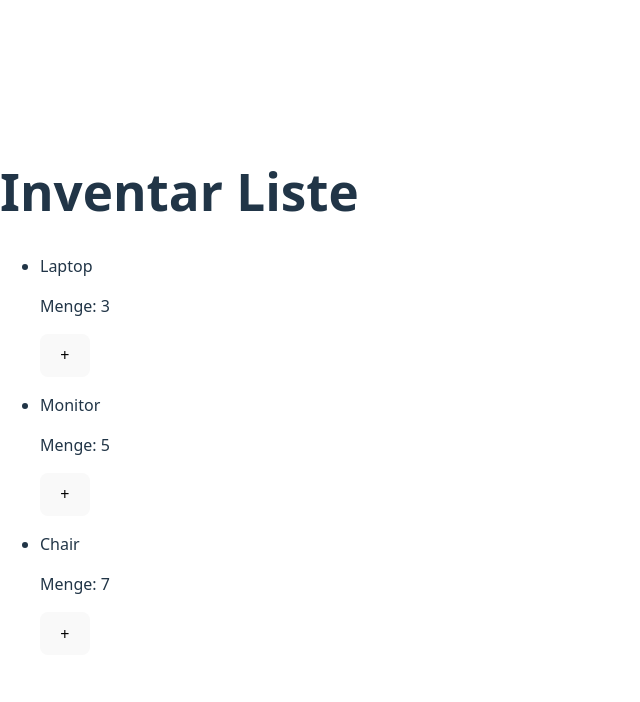
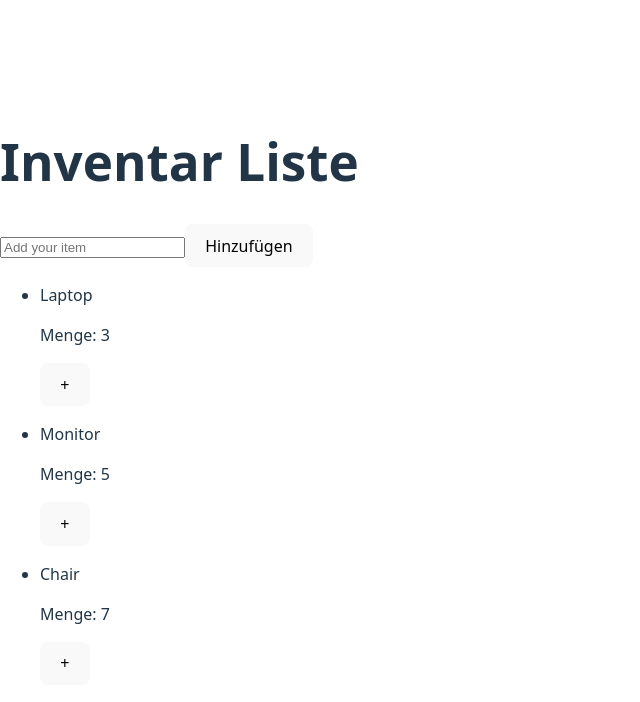
Before and after one commit to khanlifts/inventory-kata, a React (Vite) app: page / in a window 1280 px wide. Shown: the top 702 px of the page, without its empty margins (0-640 px from the left). Built offline with nearby package versions, Linux system fonts and the light colour scheme.

Commit message:
Stufe 3: AddItemForm mit Lifting State Up + generateId Helper

```diff
--- a/src/App.tsx
+++ b/src/App.tsx
@@ -2,6 +2,8 @@ import './index.css';
 import InventoryList from "./components/InventoryList.tsx";
 import { useState } from "react";
 import type { Item } from "./utilities/interfaces.ts";
+import AddItemForm from "./components/AddItemForm.tsx";
+import { generateId } from "./utilities/helper-functions.ts";
 
 function App() {
   const [items, setItems] = useState<Item[]>([
@@ -14,9 +16,15 @@ function App() {
     setItems(prev => prev.map(item => item.id === id ? { ...item, quantity: item.quantity + 1 } : item))
   }
 
+  const addItem = (name: string) => {
+    const newId = generateId(items);
+    setItems(prev => [...prev, { id: newId, name, quantity: 1 }]);
+  }
+
   return (
     <div>
       <h1>Inventar Liste</h1>
+      <AddItemForm onAddItem={addItem}/>
       <InventoryList items={items} onIncreaseQuantity={increaseQuantity}/>
     </div>
   )
--- /dev/null
+++ b/src/components/AddItemForm.tsx
@@ -0,0 +1,28 @@
+import { useState } from "react";
+
+export default function AddItemForm({ onAddItem }: { onAddItem: (name: string) => void }) {
+  const [inputValue, setInputValue] = useState('');
+
+  const handleSubmit = (event: React.FormEvent) => {
+    event.preventDefault();
+
+    if (inputValue.trim() === '') {
+      return;
+    }
+
+    onAddItem(inputValue);
+    setInputValue('');
+  }
+
+  return (
+    <form onSubmit={handleSubmit}>
+      <input
+        type="text"
+        placeholder="Add your item"
+        value={inputValue}
+        onChange={(e) => setInputValue(e.target.value)}
+      />
+      <button>Hinzufügen</button>
+    </form>
+  )
+}
--- /dev/null
+++ b/src/utilities/helper-functions.ts
@@ -0,0 +1,5 @@
+import type { Item } from "./interfaces.ts";
+
+export const generateId = (items: Item[]): number => {
+  return items.length === 0 ? 1 : Math.max(...items.map(item => item.id), 0) + 1;
+}
```
